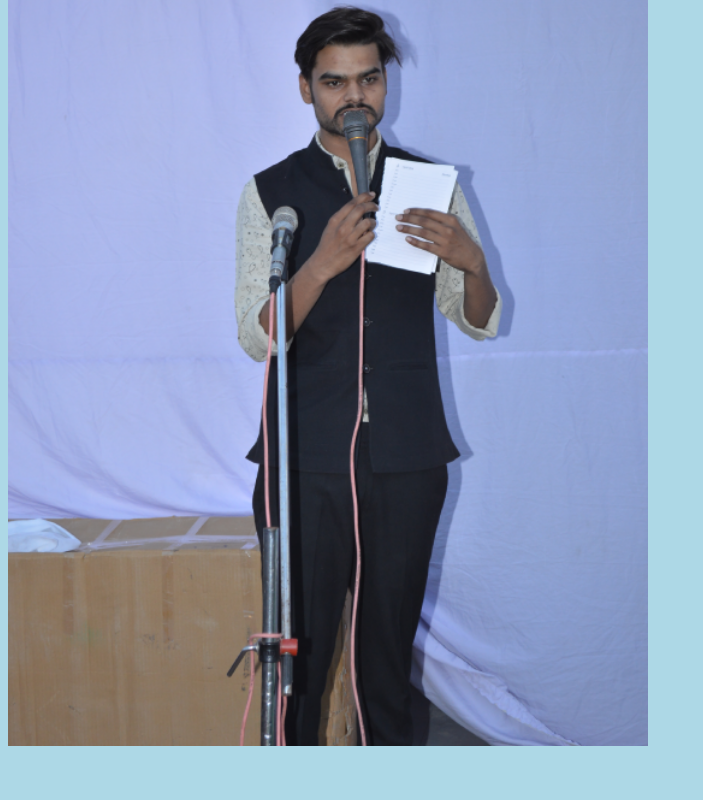
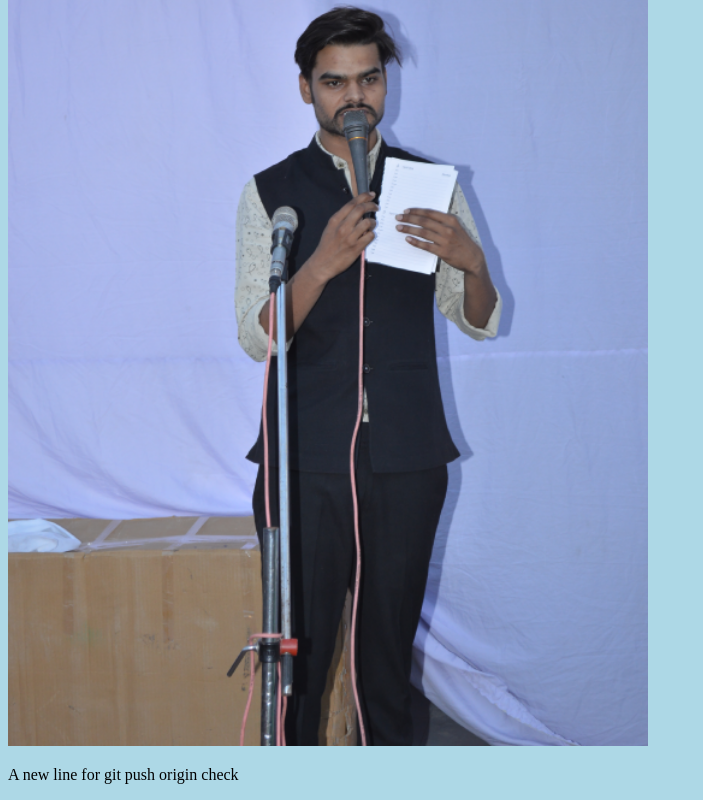
Before and after one commit to AjayPaliwal007/hello-world, a plain HTML site: page index.html in a window 1280 px wide. Shown: the part 1862-2662 px from the top of the page, without its empty margins (0-703 px from the left). Before the commit the page ends 2620 px from the top, so only its background shows below. Drawn offline with Linux system fonts and the light colour scheme.

Commit message:
New line added in index html

```diff
--- a/index.html
+++ b/index.html
@@ -7,12 +7,12 @@
 <body>
 
 <h1>Hello world!</h1>
-<div><img src="team1.jpeg" alt="Hello World from Space"
-style="width:100%;max-width:960px"></div>
+<div><img src="team1.jpeg" alt="Hello World from Space" style="width:100%;max-width:960px"></div>
 <p>This is the first file in my new Git Repo.</p>
 <p>This line is here to show how merging works.</p>
 <p>A new line in our file!</p>
 <div><img src="team2.jpeg" alt="Hello Git" style="width:100%;max-width:640px"></div>
+<p>A new line for git push origin check</p>
 
 </body>
 </html>
```
